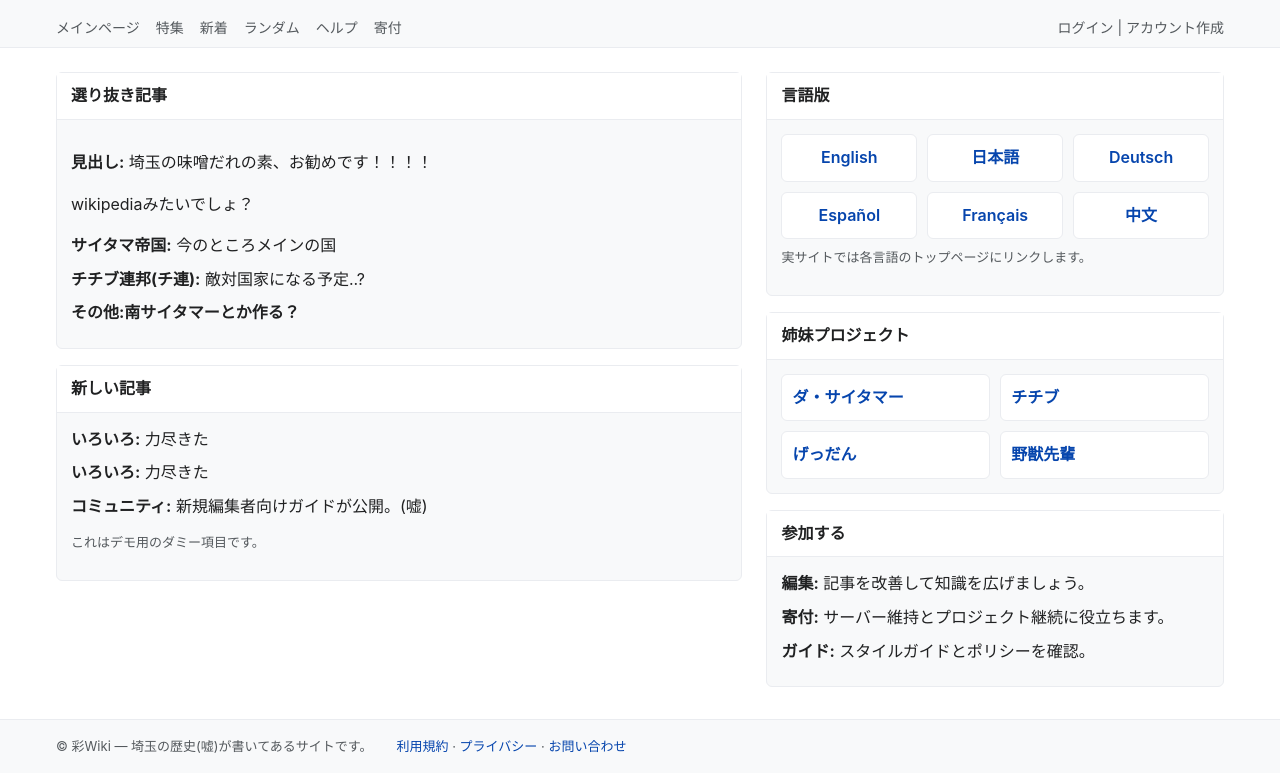
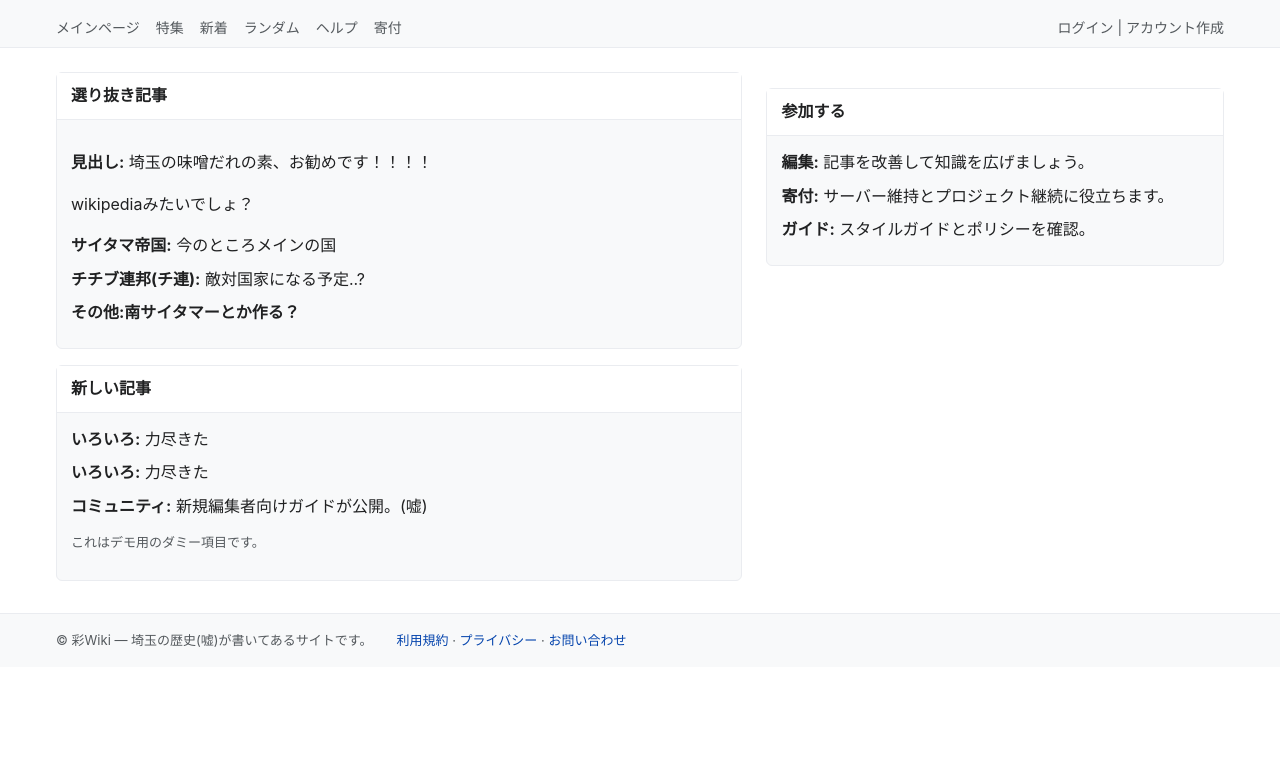
Before and after one commit to saitamawiki/IrodoriWiki, a plain HTML site: page saitamawiki/index.html in a window 1280 px wide. Shown: the part 53-826 px from the top of the page. After the commit the page ends 800 px from the top, so only its background shows below. Drawn offline with Linux system fonts and the light colour scheme.

Commit message:
Update index.html

```diff
--- a/saitamawiki/index.html
+++ b/saitamawiki/index.html
@@ -205,32 +205,9 @@
 
 
     <aside>
-      <div class="panel">
-        <header>言語版</header>
-        <div class="content">
-          <div class="lang-grid">
-            <a href="#">English</a>
-            <a href="#">日本語</a>
-            <a href="#">Deutsch</a>
-            <a href="#">Español</a>
-            <a href="#">Français</a>
-            <a href="#">中文</a>
-          </div>
-          <p style="font-size:13px; color:#54595d; margin-top:8px;">
-            実サイトでは各言語のトップページにリンクします。
-          </p>
-        </div>
-      </div>
 
-      <div class="panel" style="margin-top:16px;">
-        <header>姉妹プロジェクト</header>
-        <div class="content sister">
-          <a href="#">ダ・サイタマー</a>
-          <a href="#">チチブ</a>
-          <a href="#">げっだん</a>
-          <a href="#">野獣先輩</a>
-        </div>
-      </div>
+
+
 
       <div class="panel" style="margin-top:16px;">
         <header>参加する</header>
```
